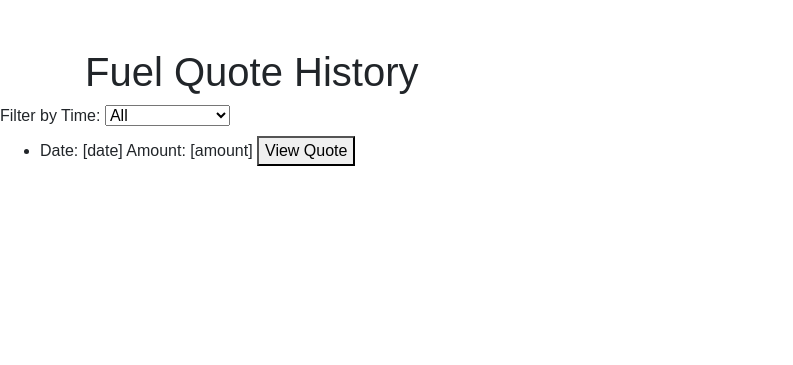
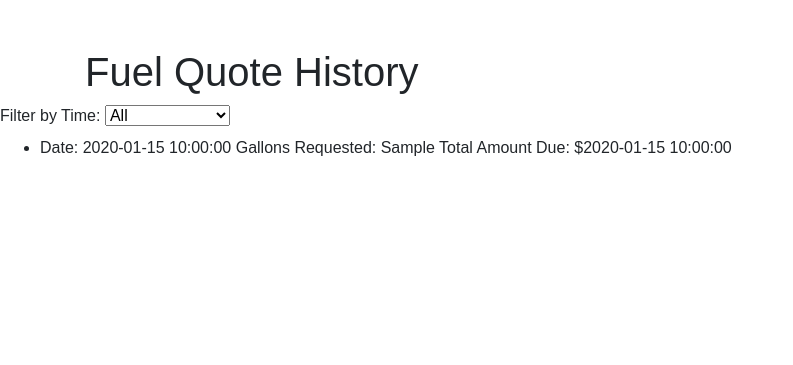
Before and after one commit to rominasbh/SoftwareDesignProj, a Flask app: template templates/fuel_history.html in a window 1280 px wide. Shown: the part 56-421 px from the top of the page, without its empty margins (0-793 px from the left). Run offline with Flask 3, Linux system fonts and the light colour scheme; the template is opened without the code that fills it: most values are stand-ins (such as "Sample title", 1, 10 or a date in 2020); some libraries are stand-ins or nearby versions.

Commit message:
dummy var and logic for fuel_quote_history

```diff
--- a/app.py
+++ b/app.py
@@ -16,8 +16,8 @@ users_db = {
             'zip_code': '78734',
         },
         'fuel_quote_history': [
-            {'date': '2023-03-15', 'gallons_requested': 100, 'total_amount_due': 200},
-            {'date': '2023-03-20', 'gallons_requested': 150, 'total_amount_due': 300}
+            {'date': '2023-03-15', 'gallons_requested': 100, 'total_amount_due': 200,'date_js': '2023-03-15'},
+            {'date': '2023-03-20', 'gallons_requested': 150, 'total_amount_due': 300,'date_js': '2023-03-20'}
         ]
     },
     'user2': {
@@ -134,10 +134,28 @@ def fuel_quote():
     return render_template('fuel_quote.html')
 
 
+# @app.route('/fuel_history')
+# def fuel_history():
+#     # Logic to fetch and display fuel quote history
+
+#     return render_template('fuel_history.html')
+
 @app.route('/fuel_history')
 def fuel_history():
-    # Logic to fetch and display fuel quote history
-    return render_template('fuel_history.html')
+    username = session.get('username')
+    if not username or username not in users_db:
+        flash('Please log in to view fuel quote history.')
+        return redirect(url_for('login'))
+
+    # Fetch user's fuel quote history from the database
+    user_quotes = users_db.get(username, {}).get('fuel_quote_history', [])
+
+    # Format the dates in the fuel quote history for easy handling in JavaScript
+    for quote in user_quotes:
+        # Assume the date is stored in 'YYYY-MM-DD' format; adjust if necessary
+        quote['date_js'] = quote['date']
+
+    return render_template('fuel_history.html', user_quotes=user_quotes)
 
 
 @app.route('/logout')
--- a/templates/fuel_history.html
+++ b/templates/fuel_history.html
@@ -56,14 +56,18 @@
         </div>
 
         <ul class="quote-list">
-            <!-- Each list item represents a fuel quote -->
-            <li class="quote-item" data-date="[date]">
-                <span class="quote-date">Date: [date]</span>
-                <span class="quote-amount">Amount: [amount]</span>
-                <button class="view-quote-btn">View Quote</button>
+            {% for quote in user_quotes %}
+            <li class="quote-item" data-date="{{ quote.date_js }}">
+                <span class="quote-date">Date: {{ quote.date }}</span>
+                <span class="quote-gallons">Gallons Requested: {{ quote.gallons_requested }}</span>
+                <span class="quote-amount">Total Amount Due: ${{ quote.total_amount_due }}</span>
+                <!-- Implement viewing quote details as needed -->
             </li>
-            <!-- Repeat this structure for each fuel quote -->
+            {% else %}
+            <li>No fuel quotes found.</li>
+            {% endfor %}
         </ul>
+
     </main>
 
     <footer>
```
